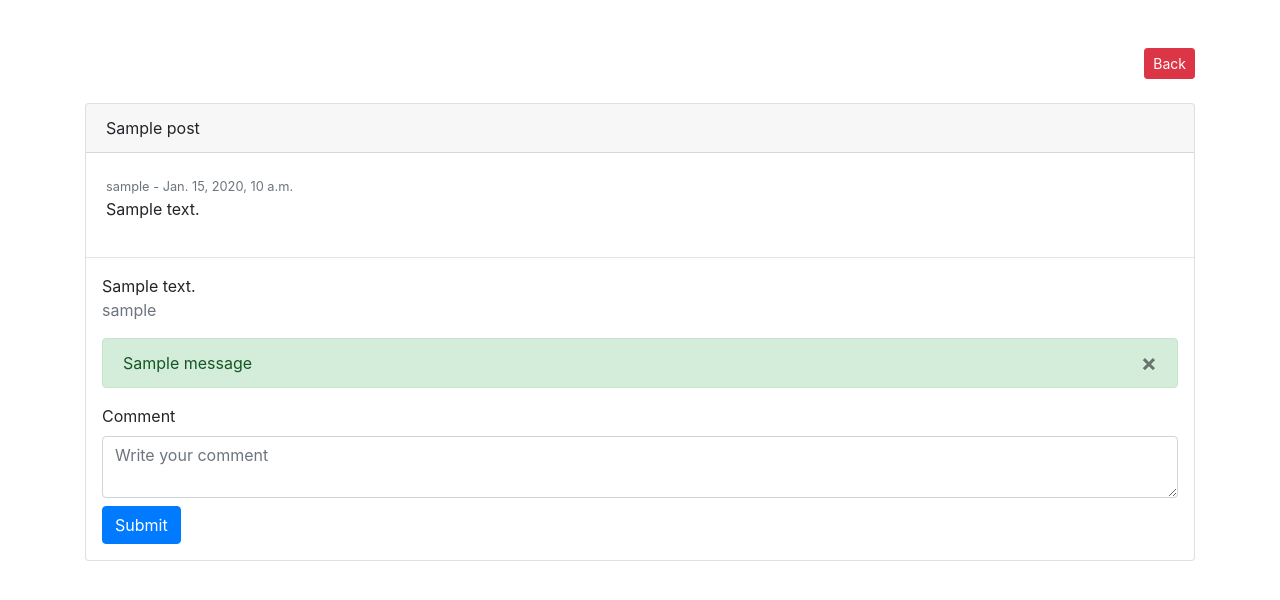
After one commit to ilkerrak/blog, a Django app: page /news/1/ in a window 1280 px wide. The commit adds this page. Shown: the top 600 px of the page. Run offline with Django 3.2, Linux system fonts and the light colour scheme; tables that the repository leaves empty hold one stand-in row (values such as "Sample post"); one stand-in notice (Sample message) is shown; some libraries are stand-ins or nearby versions.

Commit message:
adding comments model

```diff
--- a/blog/models/__init__.py
+++ b/blog/models/__init__.py
@@ -1 +1,2 @@
+from .comment import Comment
 from .post import Post
--- a/blog/models/comment.py
+++ b/blog/models/comment.py
@@ -0,0 +1,21 @@
+from django.db import models
+from django.contrib.auth.models import User
+from .post import Post
+
+class Comment(models.Model):
+	class Meta:
+		verbose_name = "Comment"
+		verbose_name_plural = "Comments"
+	user = models.ForeignKey(User, verbose_name="User", on_delete=models.CASCADE)
+	body = models.TextField("Comment")
+	reply = models.ForeignKey('self', verbose_name="Reply", on_delete=models.CASCADE, null=True, blank=True)
+	post = models.ForeignKey(Post, verbose_name="Post", on_delete=models.CASCADE)
+	published = models.DateTimeField("Published Date", auto_now_add=True)
+
+	def __str__(self):
+		return self.body
+
+	def body_short(self):
+		max_len = 100
+		return "{} ...".format(self.body[:max_len]) if len(self.body) > max_len else self.body
+	body_short.short_description = "Comment"
--- a/blog/urls.py
+++ b/blog/urls.py
@@ -1,5 +1,7 @@
 from django.urls import path
 
+from .views import post_detail
+
 urlpatterns = [
-    #path('admin/', ),
+    path('<int:pk>/', view=post_detail, name="post_detail"),
 ]
--- a/blog/views.py
+++ b/blog/views.py
@@ -1,7 +1,30 @@
-from django.shortcuts import render
+from django.shortcuts import render, get_object_or_404, redirect
+from django.contrib import messages
+from django.urls import reverse
 
+from .models import Post, Comment
 # Create your views here.
 
 def home_page(request):
+	posts = Post.objects.filter(state=Post.APPROVED)
+	return render(request, "home.html", dict(posts=posts))
 
-	return render(request, "home.html", {})
+def post_detail(request, pk):
+	post = get_object_or_404(Post, pk=pk)
+	if request.method == "POST": #request.POST:
+		body = request.POST["body"]
+		if body:
+			if request.user.is_authenticated:
+				comment, created = Comment.objects.get_or_create(
+					user=request.user,
+					body=body,
+					post=post,
+				)
+				messages.success(request, "Your commnet has been submitted successfully")
+			else:
+				messages.warning(request, "You must login before submit comment!")
+		else:
+			messages.error(request, 'There is no content')
+		return redirect(reverse('post_detail', kwargs=dict(pk=post.pk)))
+	comments = Comment.objects.filter(post=post)
+	return render(request, "post_detail.html", dict(post=post, comments=comments))
--- a/main/urls.py
+++ b/main/urls.py
@@ -14,10 +14,11 @@ Including another URLconf
     2. Add a URL to urlpatterns:  path('blog/', include('blog.urls'))
 """
 from django.contrib import admin
-from django.urls import path
+from django.urls import path, include
 from blog.views import home_page
 
 urlpatterns = [
     path('admin/', admin.site.urls),
-    path('', home_page),
+    path('news/', include('blog.urls'),),
+    path('', home_page, name='home_page'),
 ]
--- /dev/null
+++ b/templates/base.html
@@ -0,0 +1,14 @@
+<!DOCTYPE html>
+<html>
+<head>
+	<meta charset="utf-8">
+	<title>{% block title %}Blog Site{% endblock title %}</title>
+	<link rel="stylesheet" href="https://stackpath.bootstrapcdn.com/bootstrap/4.3.1/css/bootstrap.min.css" integrity="sha384-ggOyR0iXCbMQv3Xipma34MD+dH/1fQ784/j6cY/iJTQUOhcWr7x9JvoRxT2MZw1T" crossorigin="anonymous">
+</head>
+<body>
+	{% block content %}{% endblock content %}
+<script src="https://code.jquery.com/jquery-3.3.1.slim.min.js" integrity="sha384-q8i/X+965DzO0rT7abK41JStQIAqVgRVzpbzo5smXKp4YfRvH+8abtTE1Pi6jizo" crossorigin="anonymous"></script>
+<script src="https://cdnjs.cloudflare.com/ajax/libs/popper.js/1.14.7/umd/popper.min.js" integrity="sha384-UO2eT0CpHqdSJQ6hJty5KVphtPhzWj9WO1clHTMGa3JDZwrnQq4sF86dIHNDz0W1" crossorigin="anonymous"></script>
+<script src="https://stackpath.bootstrapcdn.com/bootstrap/4.3.1/js/bootstrap.min.js" integrity="sha384-JjSmVgyd0p3pXB1rRibZUAYoIIy6OrQ6VrjIEaFf/nJGzIxFDsf4x0xIM+B07jRM" crossorigin="anonymous"></script>
+</body>
+</html>
--- /dev/null
+++ b/templates/includes/messages.html
@@ -0,0 +1,10 @@
+{% if messages %}
+    {% for message in messages %}
+    	<div class="alert alert-{{ message.tags }}" role="alert">
+    		{{ message }}
+			<button type="button" class="close" data-dismiss="alert" aria-label="Close">
+				<span aria-hidden="true">&times;</span>
+			</button>
+    	</div>
+    {% endfor %}
+{% endif %}
--- /dev/null
+++ b/templates/post_detail.html
@@ -0,0 +1,38 @@
+{% extends "base.html" %}
+{% block content %}
+<div class="container mt-5">
+	<div class="text-right">
+		<a href="{% url 'home_page' %}" class="btn btn-danger btn-sm">Back</a>
+	</div>
+	<br>
+	<div>
+		<div class="card">
+			<div class="card-header">
+				{{ post.title }}
+			</div>
+			<div class="card-body">
+				<small class="card-subtitle text-muted">{{ post.user }} - {{ post.published }}</small><br>
+				{{ post.body }}
+			</div>
+			<hr>
+			{% for comment in comments %}
+			<p class="mx-3">
+				{{ comment }}<br>
+				<span class="text-muted">{{ comment.user }}</span>
+			</p>
+			{% empty %}
+			<p class="text-center">There is no comments! <br> <small>Be the first one who comment</small></p>
+			{% endfor %}
+			<form class="mx-3" action="" method="post">
+				{% csrf_token %}
+				{% include "includes/messages.html" %}
+				<div class="form-group">
+					<label>Comment</label>
+					<textarea class="form-control mb-2" name="body" placeholder="Write your comment"></textarea>
+					<button class="btn btn-primary">Submit</button>
+				</div>
+			</form>
+		</div>
+	</div>
+</div>
+{% endblock content %}
```
Also changed, not shown: blog/admin.py (+7 -2 lines), main/settings.py (+14 -12 lines), templates/home.html (+23 -9 lines), blog/migrations/0001_initial.py, blog/migrations/0002_auto_20190506_0834.py (deleted).
